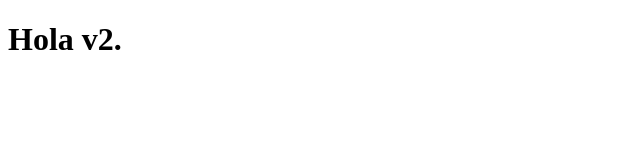
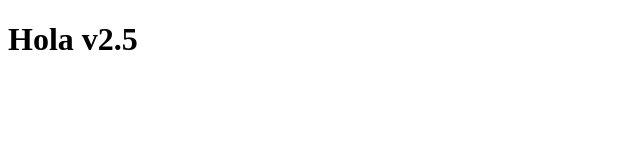
Before and after one commit to dojofullstack/projectTesla, a plain HTML site: page index.html in a window 1280 px wide. Shown: the full height of the page, 0-640 px from the left. Drawn offline with Linux system fonts and the light colour scheme.

Commit message:
odificando fichero desde github
----

```diff
--- a/index.html
+++ b/index.html
@@ -7,7 +7,7 @@
 </head>
 <body>
 
-    <h1>Hola v2.</h1>
+    <h1>Hola v2.5</h1>
 
 </body>
 </html>
```
